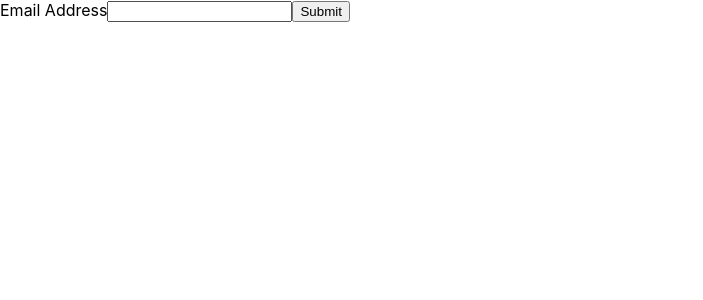
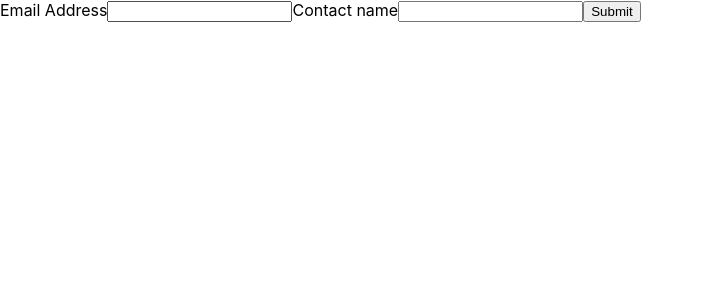
Before and after one commit to catherineelliott/complaints-form-ssr, a Next.js app: page / in a window 1280 px wide. Shown: the top 300 px of the page, without its empty margins (0-703 px from the left). Built offline with nearby package versions, Linux system fonts and the light colour scheme; no server answers; what aws-amplify would draw is missing.

Commit message:
add text input

```diff
--- a/pages/index.js
+++ b/pages/index.js
@@ -1,4 +1,5 @@
 import { useState } from "react";
+import TextInput from "../components/inputs/TextInput";
 
 import React from 'react';
 import { Formik, Field, Form, ErrorMessage, FormikConfig, FormikValues, useFormikContext  } from 'formik';
@@ -18,6 +19,9 @@ const Complaints = () => {
   return (
         <Formik initialValues={{ email: ''}}
         validationSchema={Yup.object({
+          contactName: Yup.string()
+              .max(15, 'Must be 15 characters or less')
+              .required('Required'),
             email: Yup.string().email('Invalid email address').required('Required'),
           })}
           onSubmit={(values, { setSubmitting }) => {
@@ -35,6 +39,7 @@ const Complaints = () => {
                 <div>{formik.errors.email}</div>
               ) : null}
 
+              <TextInput label="Contact name" name="contactName" type="text" placeholder=""/>
               <button type="submit">Submit</button>
             </form>
           )}
```
